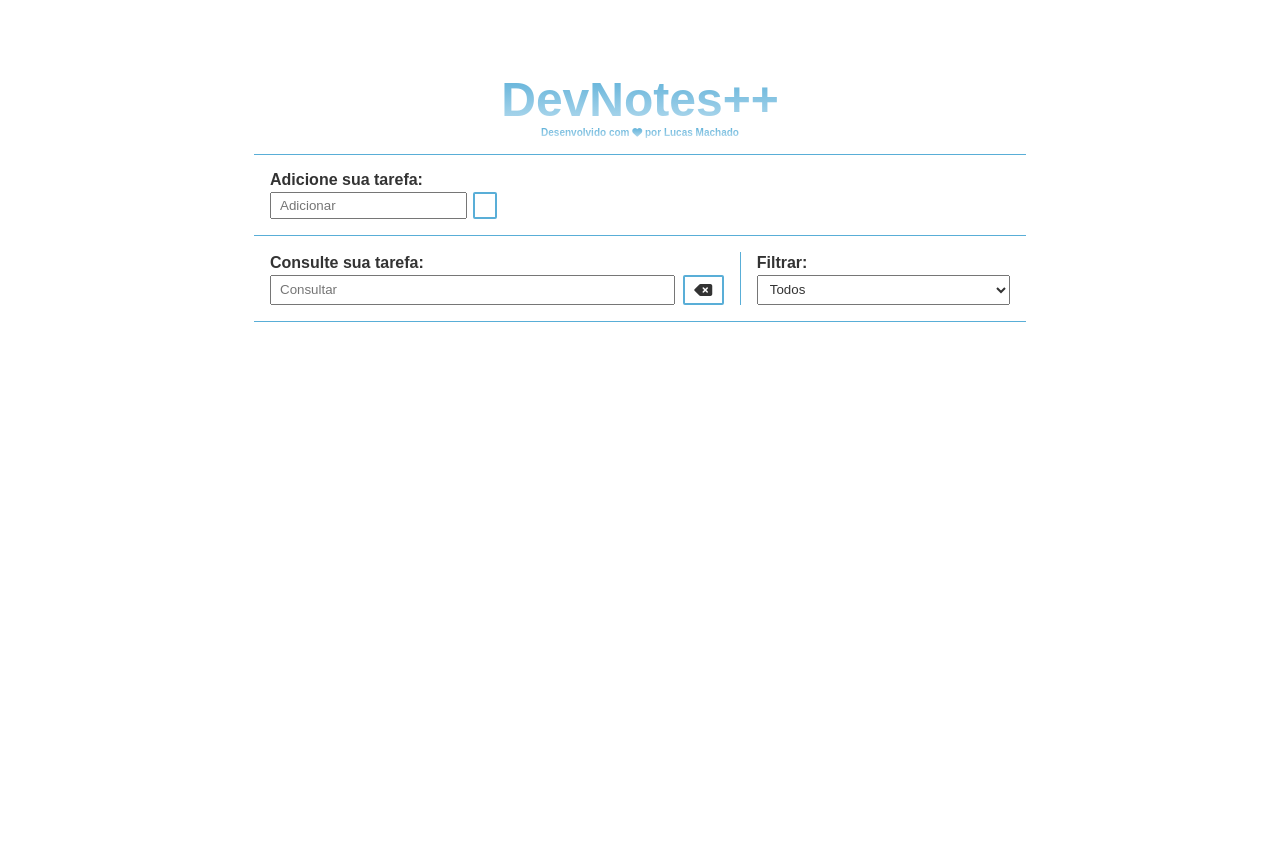
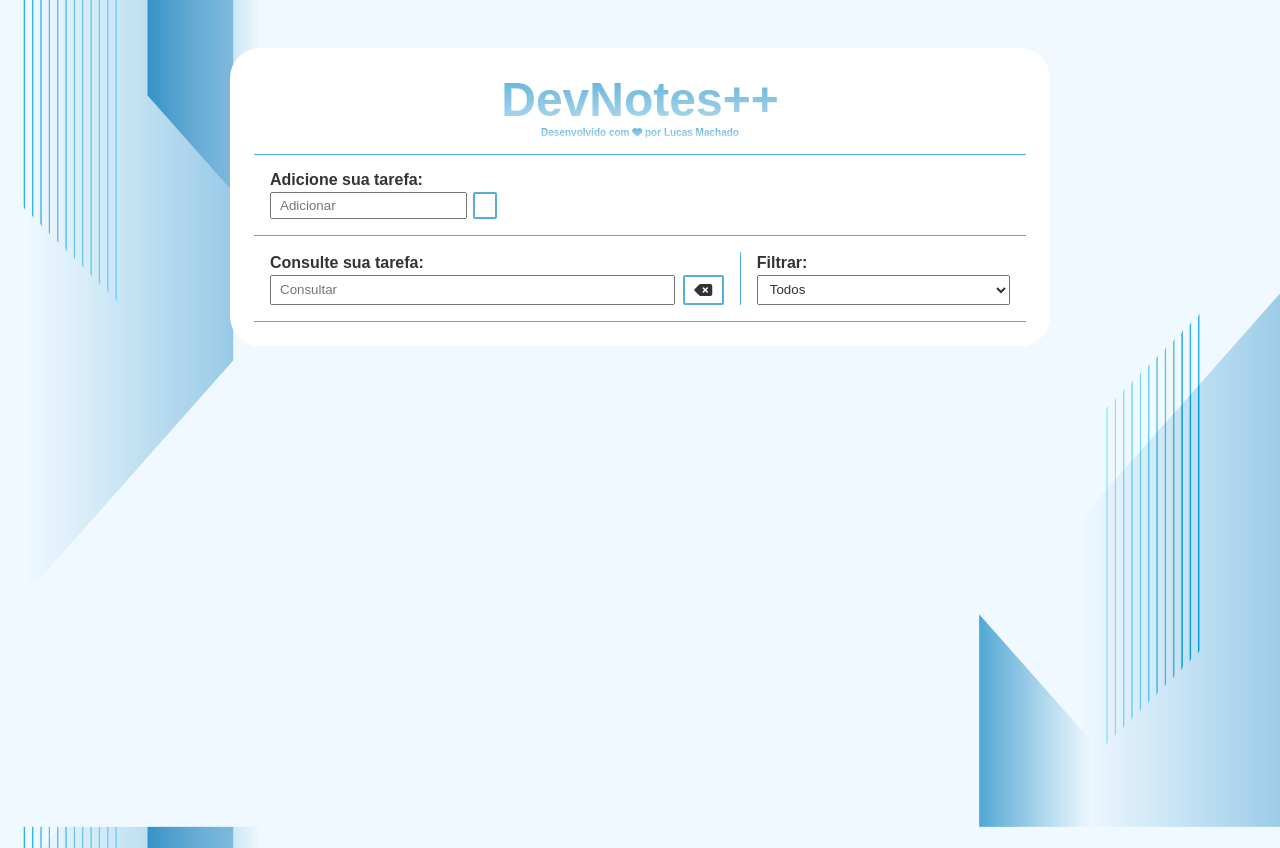
Before and after one commit to Lc-machDEV/ProjetoTCCII-DevNotes-, a plain HTML site: page index.html in a window 1280 px wide. Drawn offline with Linux system fonts and the light colour scheme; the site is published under a folder, as on GitHub Pages, so addresses that start at the root find nothing; some icons are missing.

Commit message:
bugfix img backgrond

```diff
--- a/css/styles.css
+++ b/css/styles.css
@@ -9,7 +9,7 @@ html {
   height: 100vh;
 }
 body {
-  background-image: url(/img/background-blue-light.jpg);
+  background-image: url(../img/background-blue-light.jpg);
   background-position: center;
   background-size: cover;
   width: 100%;
```
